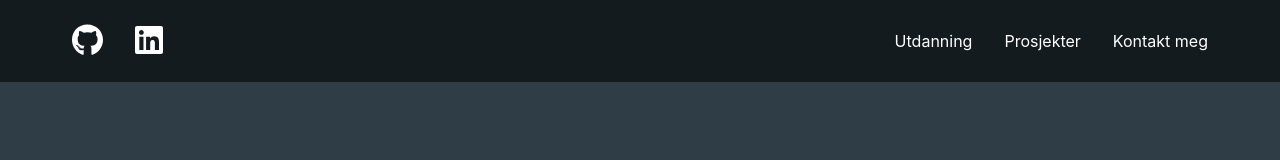
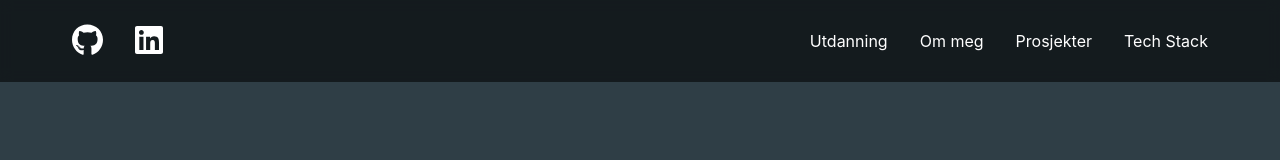
Before and after one commit to PetterTSaatvedt/portfolio, a React (Create React App) app: page / in a window 1280 px wide. Shown: the top 160 px of the page. Built offline with nearby package versions, Linux system fonts and the light colour scheme.

Commit message:
Added links to sections in header

```diff
--- a/src/components/Header.js
+++ b/src/components/Header.js
@@ -98,14 +98,17 @@ const Header = () => {
           </nav>
           <nav>
             <HStack spacing={8}>
-              <a href="#education" onClick={handleClick("education")}>
+              <a href="/#education" onClick={handleClick("education")}>
                 <Text _hover={{color: "#84a98c", fontStyle: "italic"}}>Utdanning</Text>
               </a>
-              <a href="#projects" onClick={handleClick("projects")}>
+              <a href="/#personal" onClick={handleClick("personal")}>
+               <Text _hover={{color: "#84a98c", fontStyle: "italic"}}>Om meg</Text>
+              </a>
+              <a href="/#projects" onClick={handleClick("projects")}>
                 <Text _hover={{color: "#84a98c", fontStyle: "italic"}}>Prosjekter</Text>
               </a>
-              <a href="#contact-me" onClick={handleClick("contactme")}>
-               <Text _hover={{color: "#84a98c", fontStyle: "italic"}}>Kontakt meg</Text>
+              <a href="/#tech-stack" onClick={handleClick("techstack")}>
+               <Text _hover={{color: "#84a98c", fontStyle: "italic"}}>Tech Stack</Text>
               </a>
             </HStack>
           </nav>
--- a/src/components/TechStackAndCertificatesSection.js
+++ b/src/components/TechStackAndCertificatesSection.js
@@ -11,6 +11,7 @@ const TechStackAndCertificatesSection = () => {
         isDarkBackground
         backgroundColor="#2f3e46"
         color="#cad2c5"
+        id="techstack-section"
         >
             <VStack spacing={8}>
                 <Text>Tech Stack & Certificates</Text>
```
